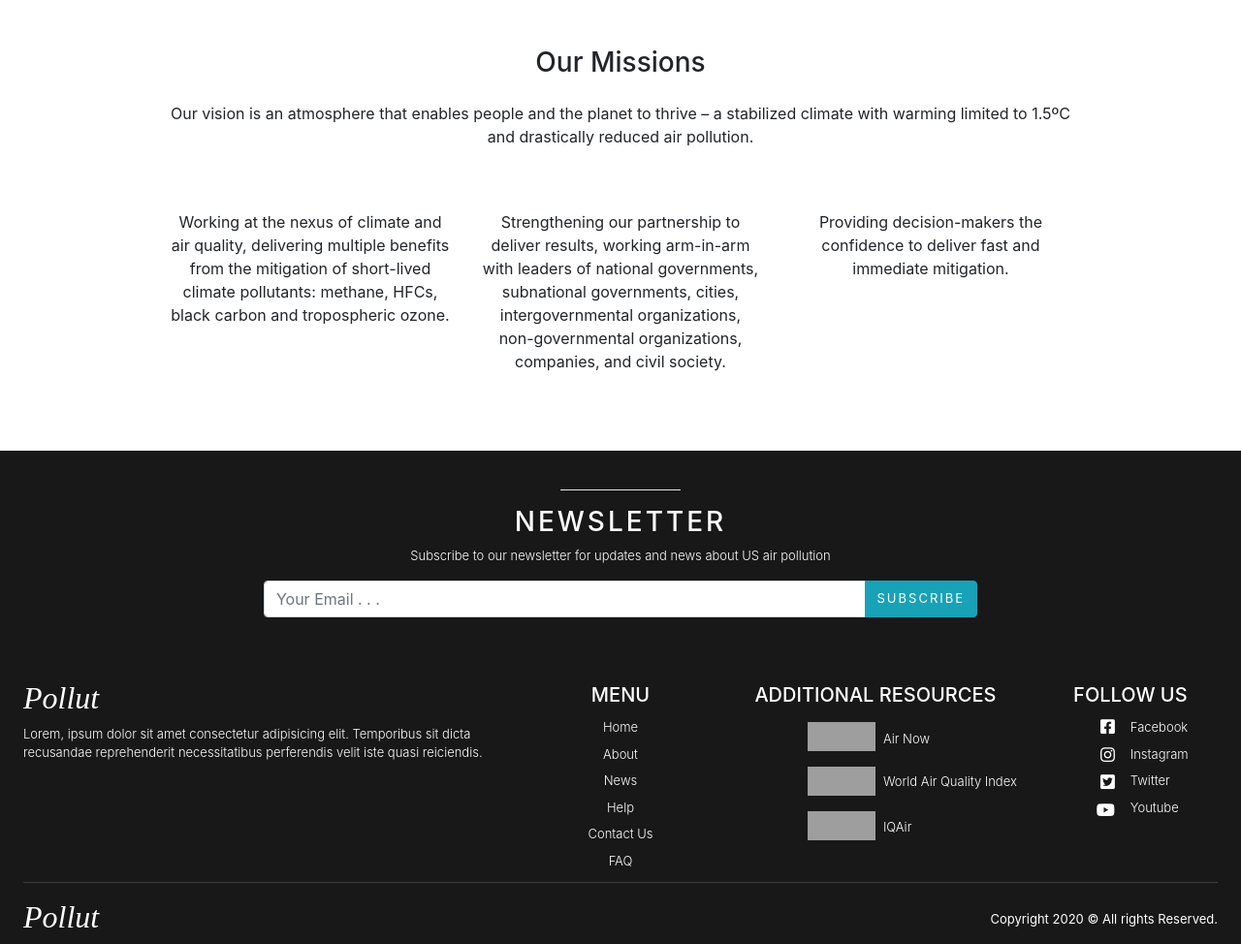
After one commit to AungKhantMin21/pollut_akm, a PHP site: page /aboutus.html in a window 1280 px wide. The commit adds this page. Shown: the part 2239-3213 px from the top of the page at 97% size. Run offline with PHP 8.4, Linux system fonts and the light colour scheme; some libraries are stand-ins or nearby versions; grey boxes are pictures that could not be loaded.

Commit message:
add aboutus.php

```diff
--- /dev/null
+++ b/aboutus.html
@@ -0,0 +1,399 @@
+<!DOCTYPE html>
+<html lang="en">
+<head>
+    <meta charset="UTF-8">
+    <meta name="viewport" content="width=device-width, initial-scale=1.0">
+    <link rel='stylesheet' href='https://cdnjs.cloudflare.com/ajax/libs/twitter-bootstrap/4.5.2/css/bootstrap.css'/>
+    <link rel='stylesheet' href='https://cdnjs.cloudflare.com/ajax/libs/font-awesome/5.14.0/css/all.css'/>
+    <link rel="stylesheet" href="css/style.css">
+    <title>Document</title>
+</head>
+<body>
+    <section>
+        <div class="col-md-12 d-lg-block d-none" style="background-color: rgba(245, 245, 245, 0.966); border-bottom: 1px solid rgb(216, 216, 216);">
+            <div class="container pr-4">
+                <div class="row py-3">
+                    <div class="col-md-6 pr-0">
+                        <button data-trigger="#my_offcanvas1" class="btn btn-sm pt-1 mb-2"><i class="fas fa-bars align-middle" style="font-size: 22px;"></i></button>
+                    </div>
+                    <div class="col-md-4 px-0">
+                        <h2 class='font-weight-bold text-dark' style="font-family: serif; font-style: oblique;">Pollut</h2>
+                    </div>
+                    <div class="col-md-2 text-right px-0">
+                        <button class="btn btn-outline-dark btn-sm rounded-pill px-3 py-2"><i class="fa fa-user" aria-hidden="true"></i> &nbsp;SIGN IN</button>
+                    </div>
+                </div>
+                <div class="row mb-2">
+                    <div class="col-md-6 px-0" style="font-size: 13.5px;">
+                        <nav class="nav">
+                            <span class="nav-link text-cad py-1"><i class="fas fa-location-arrow align-baseline"></i> &nbsp;New York, USA</span>
+                            <span class="nav-link text-cad py-1"><i class="fa fa-envelope-open align-baseline" aria-hidden="true"></i> &nbsp;info@pollut.com</span>
+                            <span class="nav-link text-cad py-1"><i class="fas fa-phone align-baseline"></i>+1-202-555-987</span>
+                        </nav>
+                    </div>
+                    <div class="col-md-3"></div>
+                    <div class="col-md-3 text-cad" style="font-size: 13.5px;">
+                        <div class="row pt-1 float-right pl-3">
+                            <span class="text-uppercase mr-2" style="font-weight: 500;">follow us on</span>
+                            <ul class="nav">
+                                <li class="nav-item">
+                                  <a class="nav-link px-1 text-dark py-0" href="#"><i class="fab fa-facebook-square align-middle" style="font-size:17px;"></i></a>
+                                </li>
+                                <li class="nav-item">
+                                    <a class="nav-link px-1 text-dark py-0" href="#"><i class="fab fa-instagram align-middle" style="font-size:17px; "></i></a>
+                                </li>
+                                <li class="nav-item">
+                                  <a class="nav-link px-1 text-dark py-0" href="#"><i class="fab fa-twitter-square align-middle" style="font-size: 17px; "></i></a>
+                                </li>
+                                <li class="nav-item">
+                                    <a class="nav-link px-1 text-dark py-0" href="#"><i class="fab fa-youtube align-middle" style="font-size: 17px; "></i></a>
+                                </li>
+                            </ul>
+                        </div>
+                    </div>
+                </div>
+            </div>
+        </div>
+
+
+    </section>
+    <b class="screen-overlay"></b>
+    <!-- offcanvas panel -->
+    <aside class="offcanvas" id="my_offcanvas1">
+        <button class="btn text-white mx-1 float-right btn-close"> <i class="fa fa-times" aria-hidden="true"></i></button>
+        <div class="p-4 bg-dark">
+        </div>
+        <nav class="list-group list-group-flush">
+            <a href="#" class="list-group-item border-0 text-dark text-decoration-none">Home</a>
+            <a href="#" class="list-group-item border-0 text-dark text-decoration-none">About</a>
+            <a href="#" class="list-group-item border-0 text-dark text-decoration-none">News</a>
+            <a href="#" class="list-group-item border-0 text-dark text-decoration-none">Help</a>
+            <a href="#" class="list-group-item border-0 text-dark text-decoration-none">Contact Us</a>
+            <a href="#" class="list-group-item border-0 text-dark text-decoration-none">FAQ</a>
+        </nav>
+    </aside>
+    <nav class="navbar navbar-expand-lg navbar-light d-lg-none d-xl-none shadow-sm sticky-top" style="border-bottom: 0.1px solid rgba(167, 167, 167, 0.349); background-color: rgba(245, 245, 245, 0.966);">
+        <div class="container">
+            <a class="navbar-brand font-weight-bold py-0" style="font-size:24px;" href="#">Pollut</a>
+            <button class="navbar-toggler" type="button" data-toggle="collapse" data-target="#navbarSupportedContent" aria-controls="navbarSupportedContent" aria-expanded="false" aria-label="Toggle navigation">
+                <span class="navbar-toggler-icon"></span>
+            </button>
+
+            <div class="collapse navbar-collapse" id="navbarSupportedContent">
+                <ul class="navbar-nav mr-auto">
+                    <li class="nav-item">
+                        <a class="nav-link text-dark mr-2" href="#">Home</a>
+                    </li>
+                    <li class="nav-item">
+                        <a class="nav-link text-dark mr-2" href="#">About</a>
+                    </li>
+                    <li class="nav-item">
+                        <a class="nav-link text-dark mr-2" href="#">News</a>
+                    </li>
+                    <li class="nav-item">
+                        <a class="nav-link text-dark mr-2" href="#">Help</a>
+                    </li>
+                    <li class="nav-item">
+                        <a class="nav-link text-dark mr-2" href="#">Contact Us</a>
+                    </li>
+                    <li class="nav-item">
+                        <a class="nav-link text-dark mr-2" href="#">FAQ</a>
+                    </li>
+                </ul>
+                <ul class="navbar-nav ml-auto">
+                    <li class="nav-item">
+                        <a class="nav-link text-dark mr-2" href="#"><i class="fas fa-sign-in-alt align-middle"></i> Login</a>
+                    </li>
+                    <li class="nav-item">
+                        <a class="btn btn-outline-dark py-1 mt-1 rounded-pill" href="#"><i class="fas fa-user" style="font-size: small;"></i> Signup</a>
+                    </li>
+                </ul>
+            </div>
+        </div>
+    </nav>
+    <div id="carouselExampleIndicators" class="carousel slide d-sm-block d-xs-block d-md-none" data-ride="carousel">
+        <ol class="carousel-indicators">
+            <li data-target="#carouselExampleIndicators" data-slide-to="0" class="active"></li>
+            <li data-target="#carouselExampleIndicators" data-slide-to="1"></li>
+            <li data-target="#carouselExampleIndicators" data-slide-to="2"></li>
+        </ol>
+        <div class="carousel-inner">
+            <div class="carousel-item active">
+                <img src="holder.js/1920x500" class="d-block w-100" alt="...">
+            </div>
+            <div class="carousel-item">
+                <img src="holder.js/1920x500" class="d-block w-100" alt="...">
+            </div>
+            <div class="carousel-item">
+                <img src="holder.js/1920x500" class="d-block w-100" alt="...">
+            </div>
+        </div>
+        <a class="carousel-control-prev" href="#carouselExampleIndicators" role="button" data-slide="prev">
+            <span class="carousel-control-prev-icon" aria-hidden="true"></span>
+            <span class="sr-only">Previous</span>
+        </a>
+        <a class="carousel-control-next" href="#carouselExampleIndicators" role="button" data-slide="next">
+            <span class="carousel-control-next-icon" aria-hidden="true"></span>
+            <span class="sr-only">Next</span>
+        </a>
+    </div>
+    <section>
+        <div class="container-fluid">
+            <div class="row">
+                <img src="https://images.unsplash.com/photo-1542601906990-b4d3fb778b09?ixlib=rb-1.2.1&ixid=eyJhcHBfaWQiOjEyMDd9&auto=format&fit=crop&w=1174&q=80" class="w-100" style="height: 550px; object-fit: cover; filter: grayscale(70%);" alt="">
+            </div>
+            <div class="row py-5">
+                <div class="col-md-9 text-center mx-auto">
+                    <h1 class="mb-4">About Us</h1>
+                    <p>Lorem ipsum dolor sit amet consectetur, adipisicing elit. Alias incidunt fugiat illum ipsum culpa modi ab. Illum hic veniam, autem, sapiente temporibus mollitia ratione eaque sed, accusamus enim quos quod!</p>
+                </div>
+            </div>
+            <div class="row py-5" style="background-color: #f5f5f5;">
+                <div class="col-md-10 text-center mx-auto">
+                    <h3>Our Works</h3>
+                    <br>
+                    <div class="row">
+                        <div class="col-md-3">
+                            <span style="font-size: 50px; font-weight:100;letter-spacing: 5px;">1500</span>
+                            <p class="text-uppercase" style="font-size: small;">Projects</p>
+                        </div>
+                        <div class="col-md-3">
+                            <span style="font-size: 50px; font-weight:100;letter-spacing: 5px;">100</span>
+                            <p class="text-uppercase" style="font-size: small;">staffs</p>
+                        </div>
+                        <div class="col-md-3">
+                            <span style="font-size: 50px; font-weight:100;letter-spacing: 5px;">15</span>
+                            <p class="text-uppercase" style="font-size: small;">offices</p>
+                        </div>
+                        <div class="col-md-3">
+                            <span style="font-size: 50px; font-weight:100;letter-spacing: 5px;">3000</span>
+                            <p class="text-uppercase" style="font-size: small;">members</p>
+                        </div>
+                    </div>
+                </div>
+            </div>
+            <div class="row">
+                <div class="col-md-6 p-0">
+                    <img src="https://images.unsplash.com/photo-1482059470115-0aadd6bf6834?ixlib=rb-1.2.1&ixid=eyJhcHBfaWQiOjEyMDd9&auto=format&fit=crop&w=1050&q=80" class="w-100" style="height:610px; object-fit: cover;"alt="">
+                </div>
+                <div class="col-md-6 py-5 text-center mx-auto">
+                    <h3 class="mb-4">Our Missions</h3>
+                    <p>Our vision is an atmosphere that enables people and the planet to thrive – a stabilized climate with warming limited to 1.5ºC and drastically reduced air pollution.</p>
+                    <div class="row mt-5">
+                        <div class="col-md-4 px-0">
+                            <p class="text-center p-3 ">Working at the nexus of climate and air quality, delivering multiple benefits from the mitigation of short-lived climate pollutants: methane, HFCs, black carbon and tropospheric ozone. </p>
+                        </div>
+                        <div class="col-md-4 px-0">
+                            <p class="text-center p-3 ">Strengthening our partnership to deliver results, working arm-in-arm with leaders of national governments, subnational governments, cities, intergovernmental organizations, non-governmental organizations, companies, and civil society.</p>
+                        </div>
+                        <div class="col-md-4 px-0">
+                            <p class="text-center p-3 ">Providing decision-makers the confidence to deliver fast and immediate mitigation.</p>
+                        </div>
+                    </div>
+                </div>
+            </div>
+            <div class="row" style="background-color: #f5f5f5;">
+                <div class="col-md-6 py-5">
+                    <h3 class="mb-4 text-center">Our Team</h3>
+                    <p class="text-justify">Lorem ipsum dolor sit amet consectetur adipisicing elit. A itaque deleniti voluptate enim eos nostrum, illum inventore rem soluta, expedita quas. Sed, voluptatibus exercitationem. Eveniet dicta aliquid tempora nostrum quod.</p>
+                    <br><br>
+                    <h3 class="mb-4 text-center">Our Story</h3>
+                    <p class="text-justify">Lorem ipsum dolor sit amet consectetur adipisicing elit. A itaque deleniti voluptate enim eos nostrum, illum inventore rem soluta, expedita quas. Sed, voluptatibus exercitationem. Eveniet dicta aliquid tempora nostrum quod.</p>
+                </div>
+                <div class="col-md-6 p-0">
+                    <img src="https://images.unsplash.com/photo-1527525443983-6e60c75fff46?ixlib=rb-1.2.1&ixid=eyJhcHBfaWQiOjEyMDd9&auto=format&fit=crop&w=632&q=80" style="height: 435px; object-fit: cover;" class="w-100" alt="">
+                </div>
+            </div>
+            <div class="row py-5">
+                <div class="col-md-9 text-center mx-auto">
+                    <h3 class="mb-4">Our Missions</h3>
+                    <p>Our vision is an atmosphere that enables people and the planet to thrive – a stabilized climate with warming limited to 1.5ºC and drastically reduced air pollution.</p>
+                    <div class="row mt-5">
+                        <div class="col-md-4 px-0">
+                            <p class="text-center p-3 ">Working at the nexus of climate and air quality, delivering multiple benefits from the mitigation of short-lived climate pollutants: methane, HFCs, black carbon and tropospheric ozone. </p>
+                        </div>
+                        <div class="col-md-4 px-0">
+                            <p class="text-center p-3 ">Strengthening our partnership to deliver results, working arm-in-arm with leaders of national governments, subnational governments, cities, intergovernmental organizations, non-governmental organizations, companies, and civil society.</p>
+                        </div>
+                        <div class="col-md-4 px-0">
+                            <p class="text-center p-3 ">Providing decision-makers the confidence to deliver fast and immediate mitigation.</p>
+                        </div>
+                    </div>
+                </div>
+            </div>
+        </div>
+    </section>
+    <section>
+        <div class="col-md-12 px-4 pt-4" style="background-color: rgb(24, 24, 24);">
+            <hr class="bg-white mx-auto" style="width: 10%;">
+            <div class="row text-white mt-2">
+                <div class="col-md-7 text-center mx-auto px-0">
+                    <h3 class="text-center text-uppercase" style="letter-spacing:3px;">Newsletter</h3>
+                    <p class="font-weight-light" style="font-size:small;">Subscribe to our newsletter for updates and news about US air pollution</p>
+                    <div class="input-group mb-3">
+                        <input type="text" class="form-control" placeholder="Your Email . . .">
+                        <div class="input-group-append">
+                          <button class="btn btn-info" style="letter-spacing: 2px; font-size: small;">SUBSCRIBE</button>
+                        </div>
+                    </div>
+                </div>
+            </div>
+            <div class="row text-white mt-5">
+                <div class="col-md-5 pr-0">
+                    <h2 style="font-family: serif; font-style: oblique;">
+                        Pollut
+                    </h2>
+                    <p style="font-size: small;" class="font-weight-light">Lorem, ipsum dolor sit amet consectetur adipisicing elit. Temporibus sit dicta recusandae reprehenderit necessitatibus perferendis velit iste quasi reiciendis.</p>
+                </div>
+                <div class="col-2 px-0 mt-1 text-center mx-auto">
+                    <h5 class="text-uppercase">Menu</h5>
+                    <nav class="nav flex-column">
+                        <a class="nav-link py-1 text-white font-weight-light" style="font-size:small;" href="#">Home</a>
+                        <a class="nav-link py-1 text-white font-weight-light" style="font-size:small;" href="#">About</a>
+                        <a class="nav-link py-1 text-white font-weight-light" style="font-size:small;" href="#">News</a>
+                        <a class="nav-link py-1 text-white font-weight-light" style="font-size:small;" href="#">Help</a>
+                        <a class="nav-link py-1 text-white font-weight-light" style="font-size:small;" href="#">Contact Us</a>
+                        <a class="nav-link py-1 text-white font-weight-light" style="font-size:small;" href="#">FAQ</a>
+                    </nav>
+                </div>
+                <div class="col-md-3 px-0 mt-1 text-center">
+                    <h5 class="text-uppercase">Additional Resources</h5>
+                    <div class="row">
+                        <div class="col-6 px-0 text-right">
+                            <ul class="nav flex-column">
+                                <li class="nav-item">
+                                  <a class="nav-link text-white px-0 py-2" style="font-size: small;" href="https://www.airnow.gov/">
+                                    <img src="https://www.airnow.gov/sites/default/files/2017-12/AirNow_Logo_White.svg" style="width: 70px; height: 30px;" alt="">
+                                    </a>
+                                </li>
+                                <li class="nav-item">
+                                    <a class="nav-link text-white px-0 py-2" style="font-size: small;" href="#">
+                                        <img src="https://aqicn.org/air/images/aqicnxl.png" style="width: 70px; height: 30px; object-fit: cover;" alt="">
+                                    </a>
+                                </li>
+                                <li class="nav-item">
+                                    <a class="nav-link text-white px-0 py-2" style="font-size: small;" href="https://www.iqair.com/world-air-quality">
+                                        <img src="https://www.iqair.com/assets/logos/ic-logo-iq-air-blue.svg" style="width: 70px; height: 30px; object-fit: fill;" alt="">
+                                    </a>
+                                </li>
+                                <li class="nav-item">
+                                    <a class="nav-link text-white px-0 py-2" style="font-size: small;" href="#"></a>
+                                </li>
+                            </ul>
+                        </div>
+                        <div class="col-6 px-0 pl-2 text-left">
+                            <ul class="nav flex-column">
+                                <li class="nav-item">
+                                  <a class="nav-link text-white mt-2 px-0 py-2 font-weight-light" style="font-size: small;" href="https://www.airnow.gov/">
+                                    Air Now
+                                    </a>
+                                </li>
+                                <li class="nav-item">
+                                    <a class="nav-link text-white mt-2 px-0 py-2 font-weight-light pb-3" style="font-size: small;" href="#">
+                                        World Air Quality Index
+                                    </a>
+                                </li>
+                                <li class="nav-item">
+                                    <a class="nav-link text-white mt-1 px-0 py-2 font-weight-light" style="font-size: small;" href="https://www.iqair.com/world-air-quality">
+                                        IQAir
+                                    </a>
+                                </li>
+                            </ul>
+                        </div>
+                    </div>
+                </div>
+                <div class="col-md-2 mt-1 px-0 text-center">
+                    <h5 class="text-uppercase">Follow Us</h5>
+                    <div class="row mx-auto">
+                        <div class="col-6 px-0 text-right">
+                            <ul class="nav flex-column">
+                                <li class="nav-item">
+                                  <a class="nav-link text-white px-0 py-1" style="font-size: small;" href="#"><i class="fab fa-facebook-square mr-3" style="font-size:17px;"></i> </a>
+                                </li>
+                                <li class="nav-item">
+                                    <a class="nav-link text-white px-0 py-1" style="font-size: small;" href="#"><i class="fab fa-instagram mr-3" style="font-size:17px;"></i></a>
+                                </li>
+                                <li class="nav-item">
+                                  <a class="nav-link text-white px-0 py-1" style="font-size: small;" href="#"><i class="fab fa-twitter-square mr-3" style="font-size:17px;"></i></a>
+                                </li>
+                                <li class="nav-item">
+                                    <a class="nav-link text-white px-0 py-1" style="font-size: small;" href="#"><i class="fab fa-youtube mr-3" style="font-size:17px;"></i></a>
+                                </li>
+                            </ul>
+                        </div>
+                        <div class="col-6 px-0 text-left">
+                            <ul class="nav flex-column">
+                                <li class="nav-item">
+                                  <a class="nav-link text-white px-0 py-1 font-weight-light" style="font-size: small;" href="#">Facebook</a>
+                                </li>
+                                <li class="nav-item">
+                                    <a class="nav-link text-white px-0 py-1 font-weight-light" style="font-size: small;" href="#">Instagram</a>
+                                </li>
+                                <li class="nav-item">
+                                  <a class="nav-link text-white px-0 py-1 font-weight-light" style="font-size: small;" href="#">Twitter</a>
+                                </li>
+                                <li class="nav-item">
+                                    <a class="nav-link text-white px-0 py-1 font-weight-light" style="font-size: small;" href="#">Youtube</a>
+                                </li>
+                            </ul>
+                        </div>
+                    </div>
+                </div>
+
+            </div>
+            <hr class="mx-auto mb-3 mt-2" style="width: 100%; background-color: rgb(68, 68, 68);">
+            <div class="row text-white">
+                <div class="col-6">
+                    <h2 style="font-family: serif; font-style: oblique;">Pollut</h2>
+                </div>
+                <div class="col-6 text-right mt-2">
+                    <span style="font-size: small;">
+                        Copyright 2020 © All rights Reserved.
+                    </span>
+                </div>
+            </div>
+        </div>
+    </section>
+
+
+
+
+
+    <script src="https://code.jquery.com/jquery-3.5.1.slim.min.js" integrity="sha384-DfXdz2htPH0lsSSs5nCTpuj/zy4C+OGpamoFVy38MVBnE+IbbVYUew+OrCXaRkfj" crossorigin="anonymous"></script>
+    <script src="https://cdn.jsdelivr.net/npm/popper.js@1.16.1/dist/umd/popper.min.js" integrity="sha384-9/reFTGAW83EW2RDu2S0VKaIzap3H66lZH81PoYlFhbGU+6BZp6G7niu735Sk7lN" crossorigin="anonymous"></script>
+    <script src="https://stackpath.bootstrapcdn.com/bootstrap/4.5.2/js/bootstrap.min.js" integrity="sha384-B4gt1jrGC7Jh4AgTPSdUtOBvfO8shuf57BaghqFfPlYxofvL8/KUEfYiJOMMV+rV" crossorigin="anonymous"></script>
+    <script src='https://cdnjs.cloudflare.com/ajax/libs/holder/2.9.7/holder.js'></script>
+    <script>
+        $("[data-trigger]").on("click", function(e){
+            e.preventDefault();
+            e.stopPropagation();
+            var offcanvas_id =  $(this).attr('data-trigger');
+            $(offcanvas_id).toggleClass("show");
+            $('body').toggleClass("offcanvas-active");
+            $(".screen-overlay").toggleClass("show");
+        });
+
+        $(".btn-close, .screen-overlay").click(function(e){
+            $(".screen-overlay").removeClass("show");
+            $(".offcanvas").removeClass("show");
+            $("body").removeClass("offcanvas-active");
+        });
+        // Get the video
+        var video = document.getElementById("myVideo");
+
+        // Get the button
+        var btn = document.getElementById("myBtn");
+
+        // Pause and play the video, and change the button text
+        function myFunction() {
+        if (video.paused) {
+            video.play();
+            btn.innerHTML = "Pause";
+        } else {
+            video.pause();
+            btn.innerHTML = "Play";
+        }
+        }
+    </script>
+</body>
+</html>
```
Also changed, not shown: aboutus.php (+87 -14 lines).
